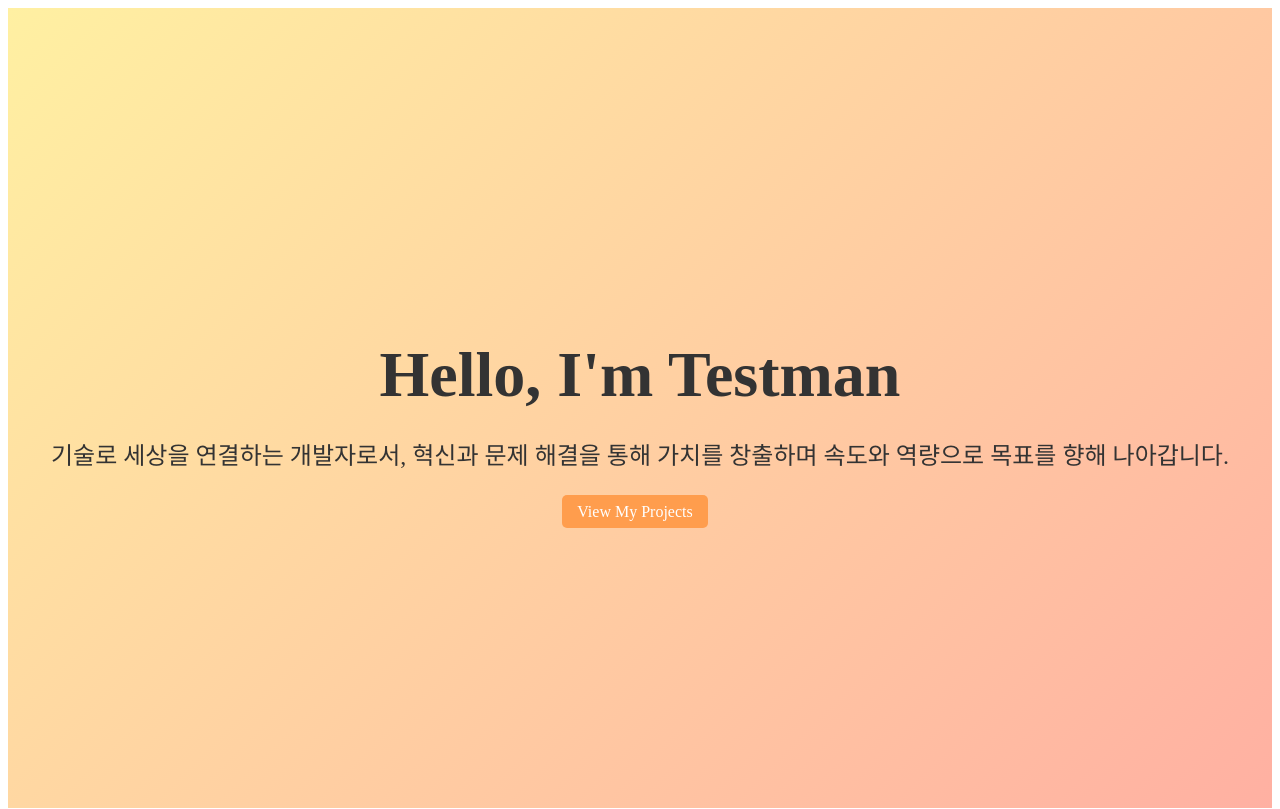
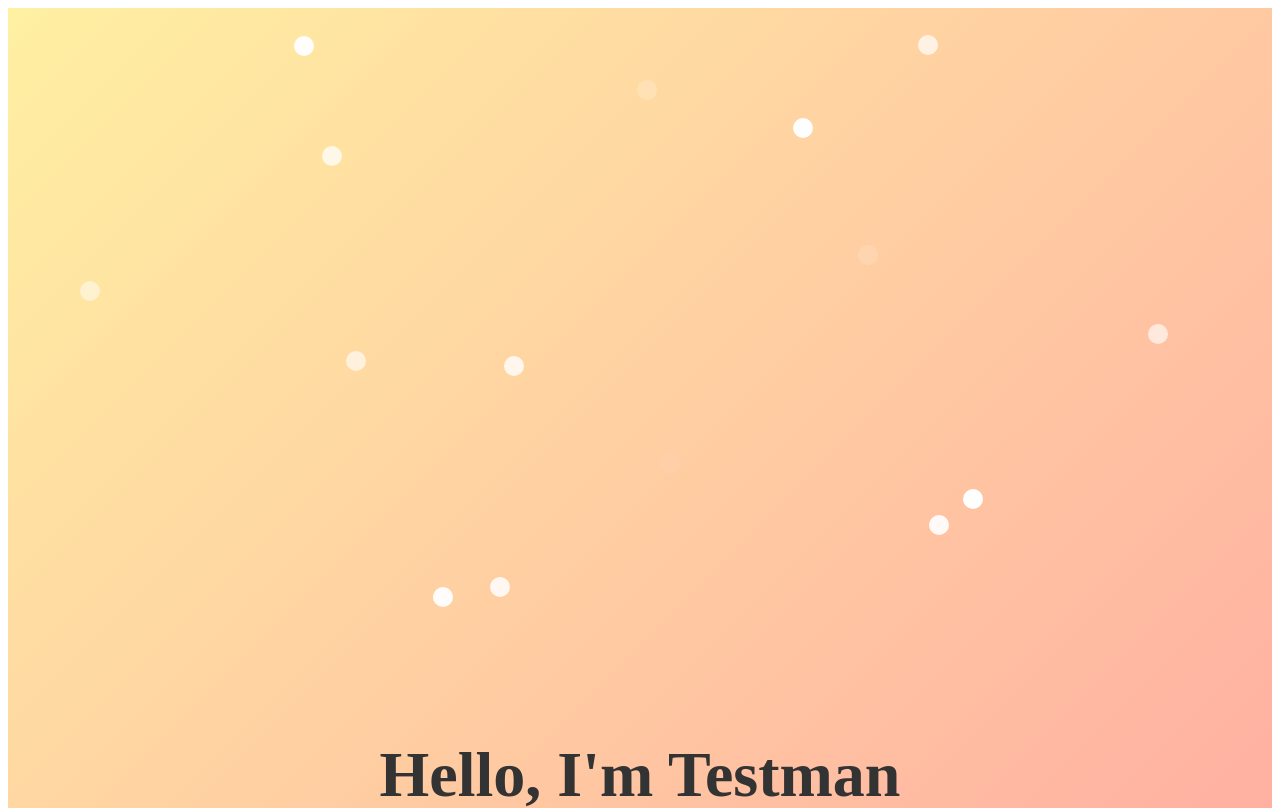
Before and after one commit to n3wzd/Folio, a React (Create React App) app: page / in a window 1280 px wide. Shown: the top 809 px of the page. Built offline with nearby package versions, Linux system fonts and the light colour scheme.

Commit message:
add particle

```diff
--- /dev/null
+++ b/src/components/ParticleBackground.js
@@ -0,0 +1,29 @@
+import React from 'react';
+import '../styles/ParticleBackground.css';
+
+const ParticleBackground = () => {
+  const createSparkles = () => {
+    const sparkles = [];
+    for (let i = 0; i < 20; i++) {
+      const left = Math.random() * 100;
+      const top = Math.random() * 100;
+      sparkles.push(
+        <div
+          key={i}
+          className="sparkle"
+          style={{
+            left: `${left}vw`,
+            top: `${top}vh`,
+            animationDuration: `${Math.random() * 1 + 0.5}s`,
+            animationDelay: `${Math.random() * 2}s`,
+          }}
+        />
+      );
+    }
+    return sparkles;
+  };
+
+  return <div className="background">{createSparkles()}</div>;
+};
+
+export default ParticleBackground;
--- a/src/pages/HeroSection.js
+++ b/src/pages/HeroSection.js
@@ -1,11 +1,13 @@
 import React from "react";
 import ButtonLink from  "../components/ButtonLink.js";
+import ParticleBackground from "../components/ParticleBackground.js";
 import "../styles/HeroSection.css";
 
 const HeroSection = () => {
   return (
     <div className="hero-container">
       <div className="hero-content">
+        <ParticleBackground/>
         <h1>Hello, I'm Testman</h1>
         <p>기술로 세상을 연결하는 개발자로서, 혁신과 문제 해결을 통해 가치를 창출하며 속도와 역량으로 목표를 향해 나아갑니다.</p>
         <ButtonLink text="View My Projects" href="#about-section" openNewTab="false"/>
--- /dev/null
+++ b/src/styles/ParticleBackground.css
@@ -0,0 +1,25 @@
+.sparkle {
+    position: absolute;
+    width: 20px;
+    height: 20px;
+    border-radius: 50%;
+    background: white;
+    animation: sparkle 1.5s infinite;
+    pointer-events: none; /* 클릭 방지 */
+}
+
+.background {
+    position: relative;
+    width: 100%;
+    height: 100vh;
+    overflow: hidden;
+}
+
+@keyframes sparkle {
+    0%, 100% {
+        opacity: 0;
+    }
+    50% {
+        opacity: 1;
+    }
+}
```
